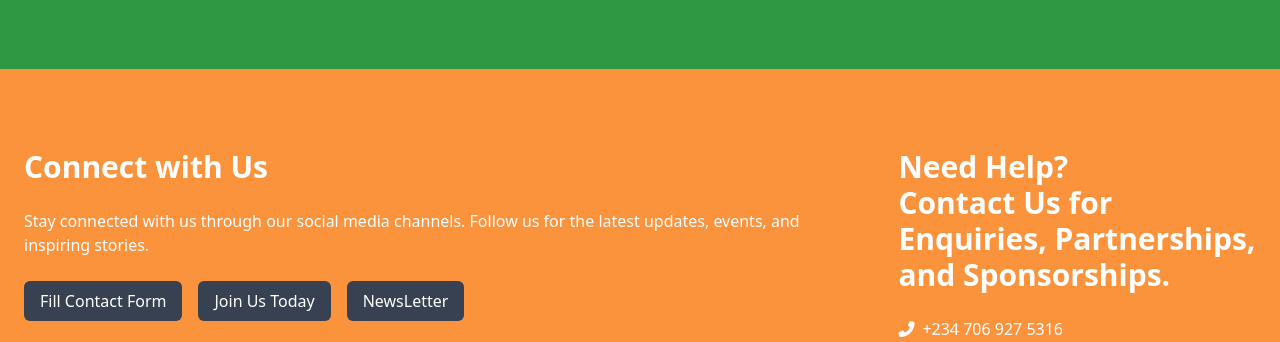
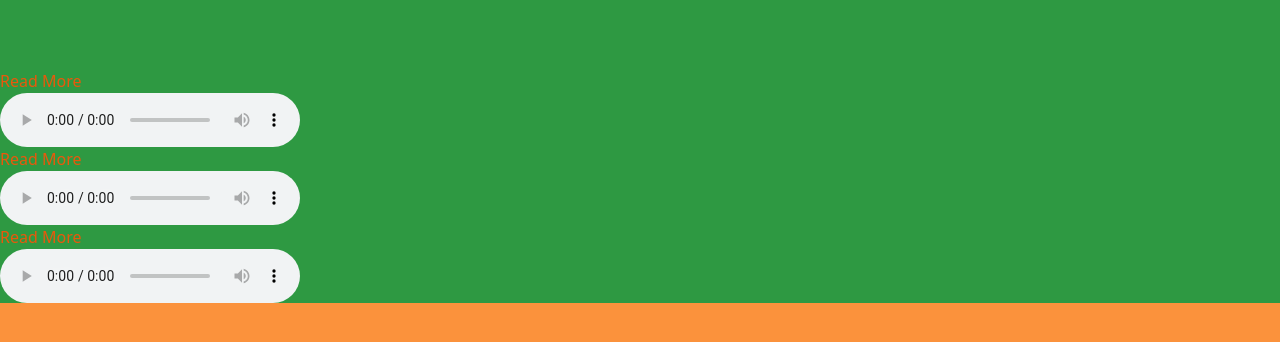
Before and after one commit to Bigtanx/AEMP-WEBSITE, a website: page public/blog.html in a window 1280 px wide. Shown: the part 1347-1689 px from the top of the page. Drawn offline with Linux system fonts and the light colour scheme.

Commit message:
Updated the blog section

```diff
--- a/public/blog.html
+++ b/public/blog.html
@@ -221,6 +221,55 @@
 
       <!-- dropdown section -->
     </section>
+    <section class="space-y-4 bg-[#2e9942]">
+      <div>
+        <a
+          href="https://drive.google.com/file/d/1aFFRjzj39oT60dWIfgXv2s8FZ3H6OF4p/view"
+          target="_blank"
+          class="text-orange-600 underline mr-2"
+          >Read More</a
+        >
+        <audio controls>
+          <source
+            src="https://www.soundhelix.com/examples/mp3/SoundHelix-Song-1.mp3"
+            target="_blank"
+            type="audio/mpeg"
+          />
+          Your browser does not support the audio element.
+        </audio>
+      </div>
+
+      <div>
+        <a
+          href="https://drive.google.com/file/d/1aFFRjzj39oT60dWIfgXv2s8FZ3H6OF4p/view"
+          target="_blank"
+          class="text-orange-600 underline mr-2"
+          >Read More</a
+        >
+        <audio controls>
+          <source
+            src="https://www.soundhelix.com/examples/mp3/SoundHelix-Song-2.mp3"
+            type="audio/mpeg"
+          />
+          Your browser does not support the audio element.
+        </audio>
+      </div>
+
+      <div>
+        <a
+          href="https://drive.google.com/file/d/1aFFRjzj39oT60dWIfgXv2s8FZ3H6OF4p/view"
+          class="text-orange-600 underline mr-2"
+          >Read More</a
+        >
+        <audio controls>
+          <source
+            src="https://www.soundhelix.com/examples/mp3/SoundHelix-Song-3.mp3"
+            type="audio/mpeg"
+          />
+          Your browser does not support the audio element.
+        </audio>
+      </div>
+    </section>
 
     <!-- footer section -->
     <footer class="bg-orange-400 px-6 py-20 text-white min-h-[400px]">
```
Also changed, not shown: public/aboutus.html (+1 -1 lines).
